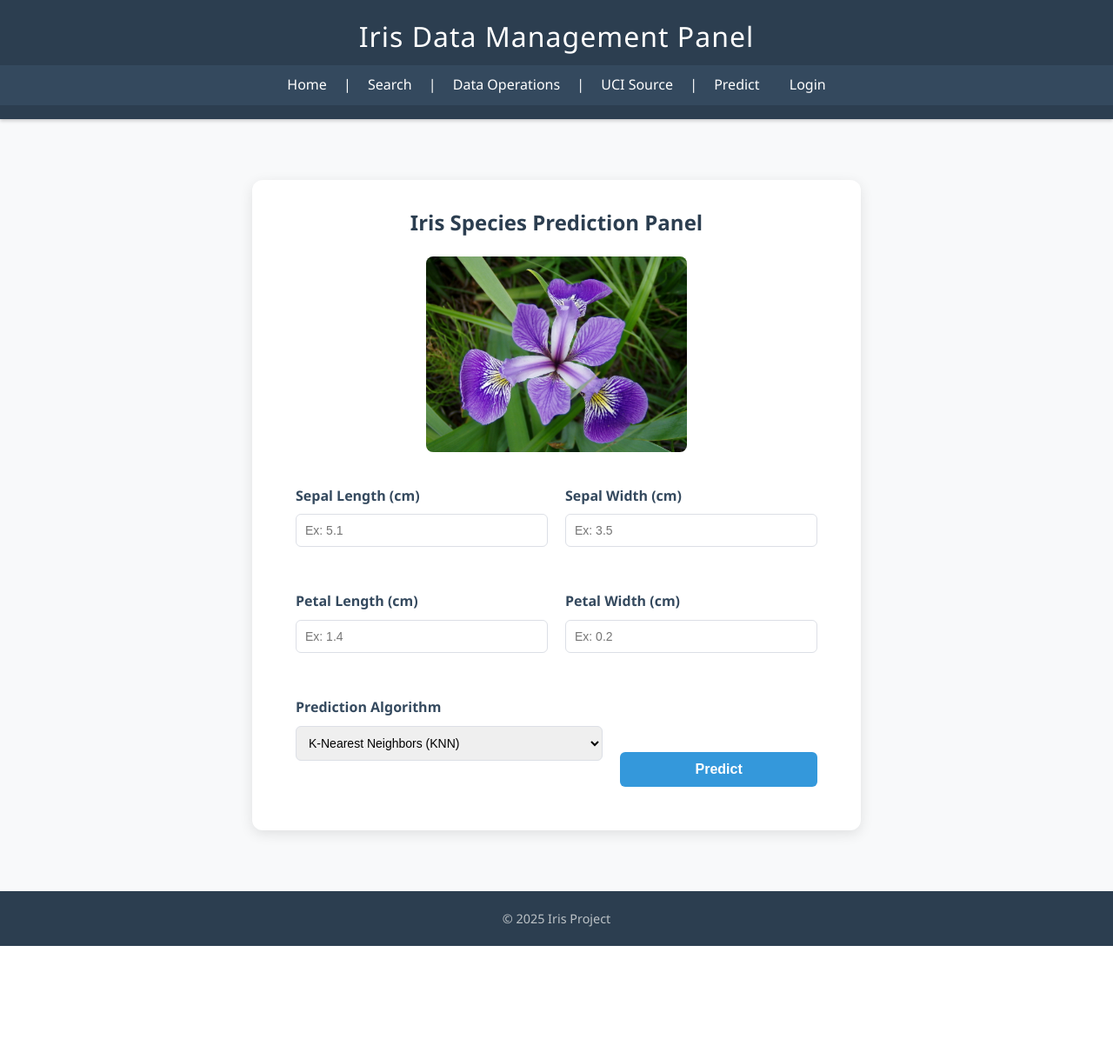
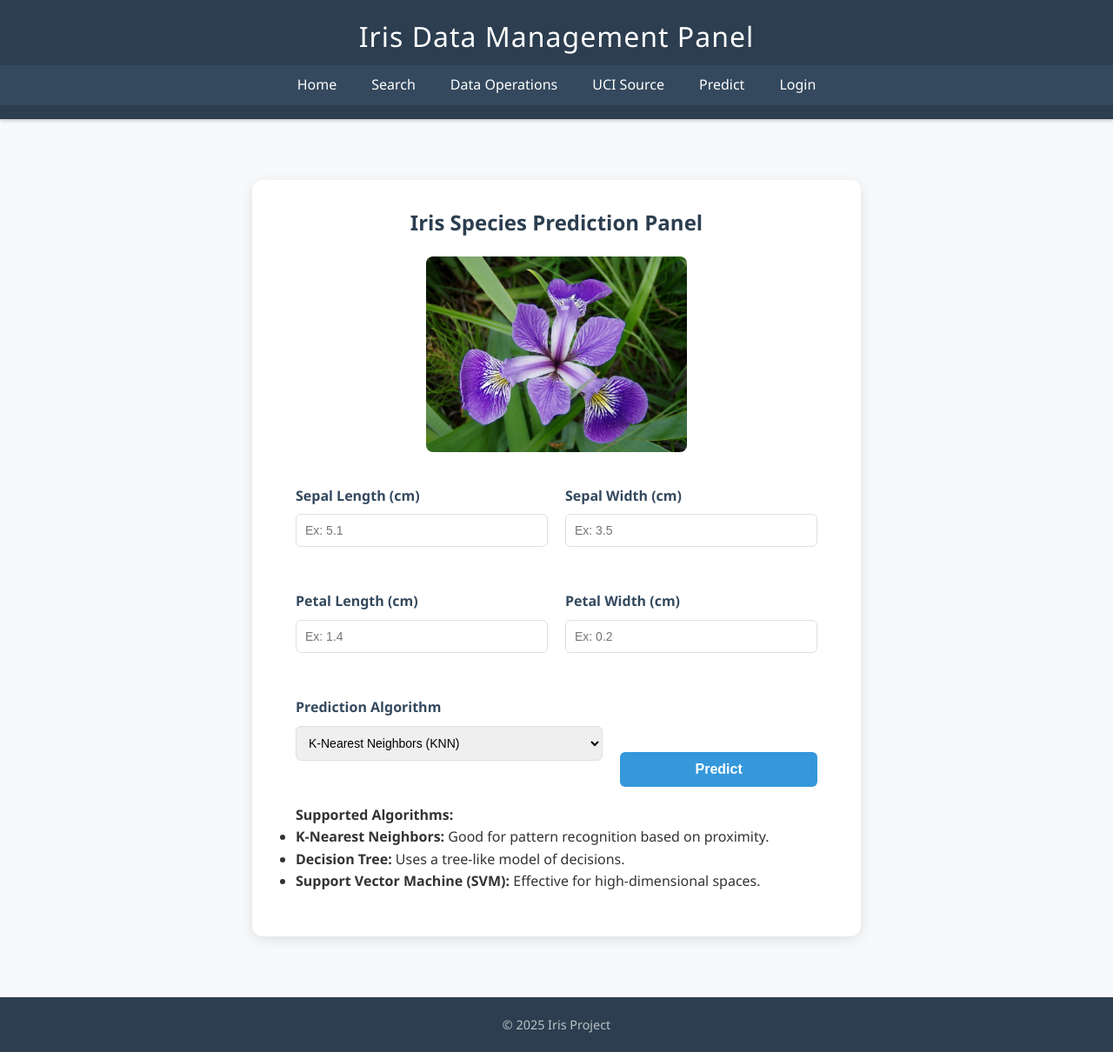
Before and after one commit to alidumn2/iris-data-management-system, a Django app: template templates/predict.html in a window 1280 px wide. Shown: the whole page at 87% size. Before the commit the page ends 1088 px from the top, so only its background shows below. Run offline with Django 3.2, Linux system fonts and the light colour scheme; the template is opened without the code that fills it, so the values that code supplies are empty.

Commit message:
edited some html files

```diff
--- a/iris_classifier/serializers.py
+++ b/iris_classifier/serializers.py
@@ -4,4 +4,4 @@ from .models import Iris
 class IrisSerializer(serializers.ModelSerializer):
     class Meta:
         model = Iris
-        fields = '__all__' # Tüm sütunları (sepal, petal, species) JSON'a çevirir
+        fields = '__all__' # All columns are converted to JSON
--- a/iris_classifier/views.py
+++ b/iris_classifier/views.py
@@ -12,6 +12,7 @@ from sklearn.svm import SVC
 from sklearn.datasets import load_iris
 from rest_framework import viewsets
 from .serializers import IrisSerializer
+from .forms import CustomUserCreationForm
 
 import numpy as np
 
@@ -95,7 +96,7 @@ def register_view(request):
         if form.is_valid():
             user = form.save()
             # Automatically add the user to the 'Reader' group
-            group = Group.objects.get(name='Reader')
+            group, created = Group.objects.get_or_create(name='Reader')
             user.groups.add(group)
             login(request, user)
             return redirect('home') # Redirect to home page
@@ -188,6 +189,8 @@ def predict_view(request):
             X = iris.data  # Features (measurements)
             y = iris.target # Target labels (0, 1, 2)
 
+            selected_algo = algo
+
             # Initialize the selected algorithm
             if selected_algo == 'knn':
                 model = KNeighborsClassifier(n_neighbors=5)
--- a/iris_project/urls.py
+++ b/iris_project/urls.py
@@ -47,7 +47,7 @@ urlpatterns = [
     path('predict/', views.predict_view, name='predict'),
 
     # API View
-    path('api/', include(router.urls)), # API adresimiz: http://127.0.0.1:8000/api/iris/
+    path('api/', include(router.urls)), # API URL: http://127.0.0.1:8000/api/iris/
 ]
 
 from django.conf import settings
--- a/static/css/style.css
+++ b/static/css/style.css
@@ -66,6 +66,22 @@ nav {
     max-width: 1200px;
     margin: 0 auto;
     text-align: center;
+}
+
+.nav-container ul {
+    list-style: none;
+    padding: 0;
+    margin: 0;
+    display: flex;
+    justify-content: center;
+    align-items: center;
+    flex-wrap: wrap;
+}
+
+.nav-container li {
+    margin: 0 5px;
+    display: flex;
+    align-items: center;
 }
 
 .nav-container a {
@@ -227,6 +243,17 @@ input[type="submit"]:hover {
     color: white;
     margin-right: 5px;
     display: inline-block;
+    border: none;
+    cursor: pointer;
+}
+
+.logout-nav-btn {
+    background-color: #e74c3c;
+    margin-top: 0;
+}
+
+.logout-nav-btn:hover {
+    background-color: #c0392b;
 }
 
 .btn-edit {
--- a/templates/import_export.html
+++ b/templates/import_export.html
@@ -21,5 +21,10 @@
         <li>Ensure the file is comma-separated.</li>
         <li>Pay attention to column order.</li>
     </ol>
+
+    <ul>
+        <li>File format must be <strong>.csv</strong>.</li>
+        <li>There should be no empty cells between data.</li>
+    </ul>
 </div>
 {% endblock %}
--- a/templates/partials/_navbar.html
+++ b/templates/partials/_navbar.html
@@ -1,17 +1,24 @@
 <div class="header">
     <h1>Iris Data Management Panel</h1>
     <nav>
-        <div class="nav-container"> <a href="{% url 'home' %}">Home</a> | <a
-                href="{% url 'search' %}">Search</a> | <a href="{% url 'import_csv' %}">Data Operations</a> |
-            <a href="https://archive.ics.uci.edu/ml/datasets/iris">UCI Source</a> | <a href="{% url 'predict' %}">Predict</a>
-            {% if user.is_authenticated %}
-            <span>Welcome, {{ user.username }}</span>
-            <form action="{% url 'logout' %}" method="post" style="display:inline;">
-                {% csrf_token %}<button type="submit">Logout</button>
-            </form>
-            {% else %}
-            <a href="{% url 'login' %}">Login</a>
-            {% endif %}
+        <div class="nav-container">
+            <ul>
+                <li><a href="{% url 'home' %}">Home</a></li>
+                <li><a href="{% url 'search' %}">Search</a></li>
+                <li><a href="{% url 'import_csv' %}">Data Operations</a></li>
+                <li><a href="https://archive.ics.uci.edu/ml/datasets/iris">UCI Source</a></li>
+                <li><a href="{% url 'predict' %}">Predict</a></li>
+                {% if user.is_authenticated %}
+                <li><span>Welcome, {{ user.username }}</span></li>
+                <li>
+                    <form action="{% url 'logout' %}" method="post" style="display:inline;">
+                        {% csrf_token %}<button type="submit" class="btn-sm logout-nav-btn">Logout</button>
+                    </form>
+                </li>
+                {% else %}
+                <li><a href="{% url 'login' %}">Login</a></li>
+                {% endif %}
+            </ul>
         </div>
     </nav>
 </div>
--- a/templates/predict.html
+++ b/templates/predict.html
@@ -116,7 +116,7 @@
             </div>
         </div>
 
-        <div class="action-row">
+    <div class="action-row">
             <div class="form-group" style="flex: 2;">
                 <label>Prediction Algorithm</label>
                 <select name="algorithm">
@@ -126,6 +126,15 @@
             </select>
             </div>
             <button type="submit" class="btn-predict" style="flex: 1;">Predict</button>
+        </div>
+
+        <div style="margin-top: 20px;">
+            <h4>Supported Algorithms:</h4>
+            <ul>
+                <li><strong>K-Nearest Neighbors:</strong> Good for pattern recognition based on proximity.</li>
+                <li><strong>Decision Tree:</strong> Uses a tree-like model of decisions.</li>
+                <li><strong>Support Vector Machine (SVM):</strong> Effective for high-dimensional spaces.</li>
+            </ul>
         </div>
     </form>
 
```
